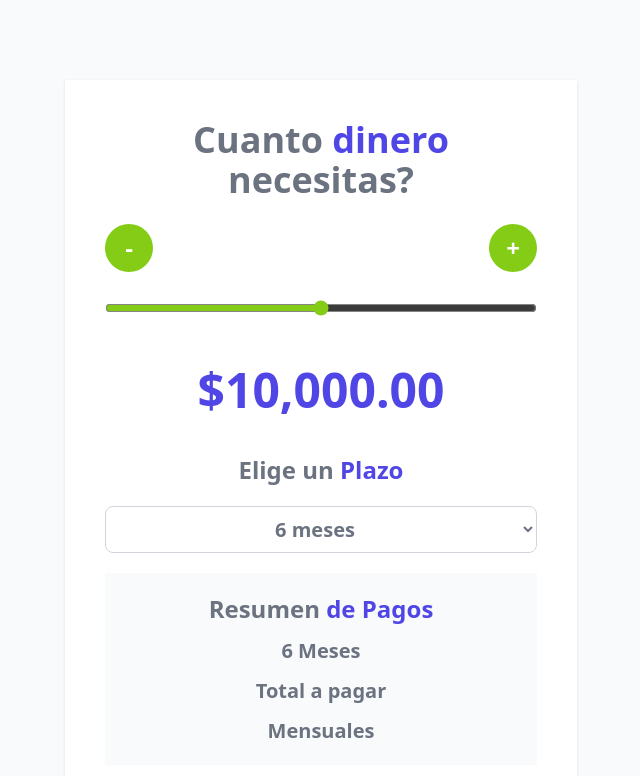
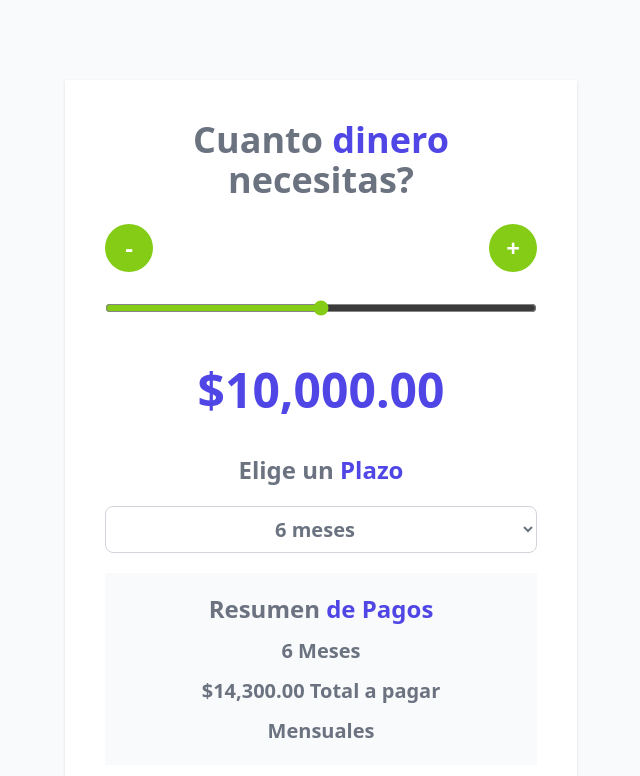
Before and after one commit to mretamoso/cotizador-prestamos-react, a React (Vite) app: page / in a window 1280 px wide. Shown: the top 776 px of the page, without its empty margins (319-959 px from the left). Built offline with nearby package versions, Linux system fonts and the light colour scheme.

Commit message:
useEffect

```diff
--- a/src/App.jsx
+++ b/src/App.jsx
@@ -1,4 +1,4 @@
-import { useState } from "react"
+import { useState, useEffect } from "react"
 import HeaderComponent from "./components/HeaderComponent"
 import ButtonComponent from "./components/ButtonComponent"
 import { formatearDinero, calcularTotalPagar } from "./helpers";
@@ -6,6 +6,12 @@ import { formatearDinero, calcularTotalPagar } from "./helpers";
 function App() {
   const [cantidad, setCantidad] = useState(10000)
   const [meses, setMeses] = useState(6)
+  const [total, setTotal] = useState(calcularTotalPagar(cantidad, meses))
+
+  useEffect(() => {
+    const resultadoTotalPagar = calcularTotalPagar(cantidad, meses)
+    setTotal(resultadoTotalPagar)
+  }, [cantidad, meses])
 
   //variables normales
   const MIN = 0;
@@ -90,7 +96,7 @@ function App() {
           {meses} Meses
         </p>
         <p className="text-xl text-gray-500 text-center font-bold">
-          Total a pagar
+          {formatearDinero(total)} Total a pagar
         </p>
         <p className="text-xl text-gray-500 text-center font-bold">
           Mensuales
```
